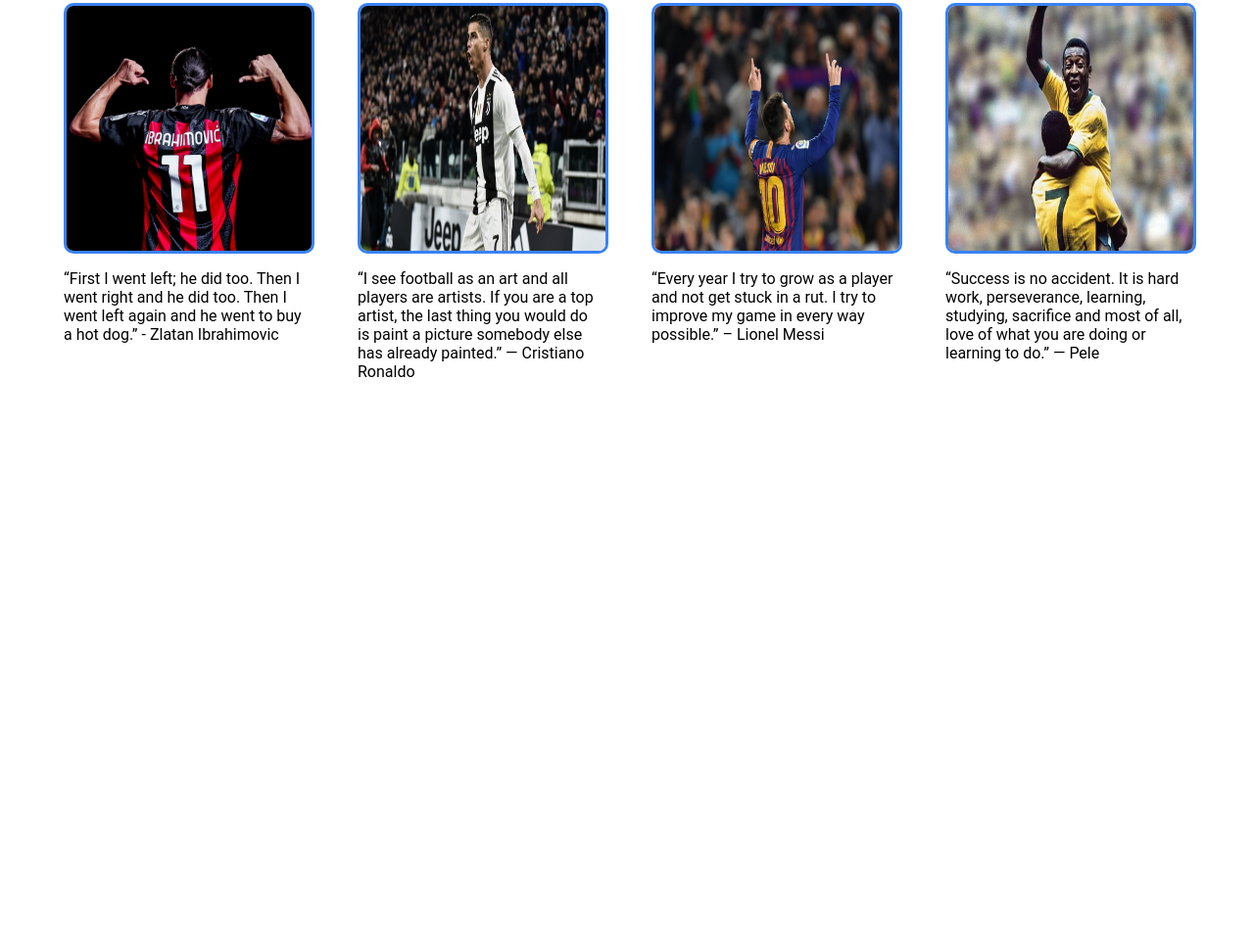
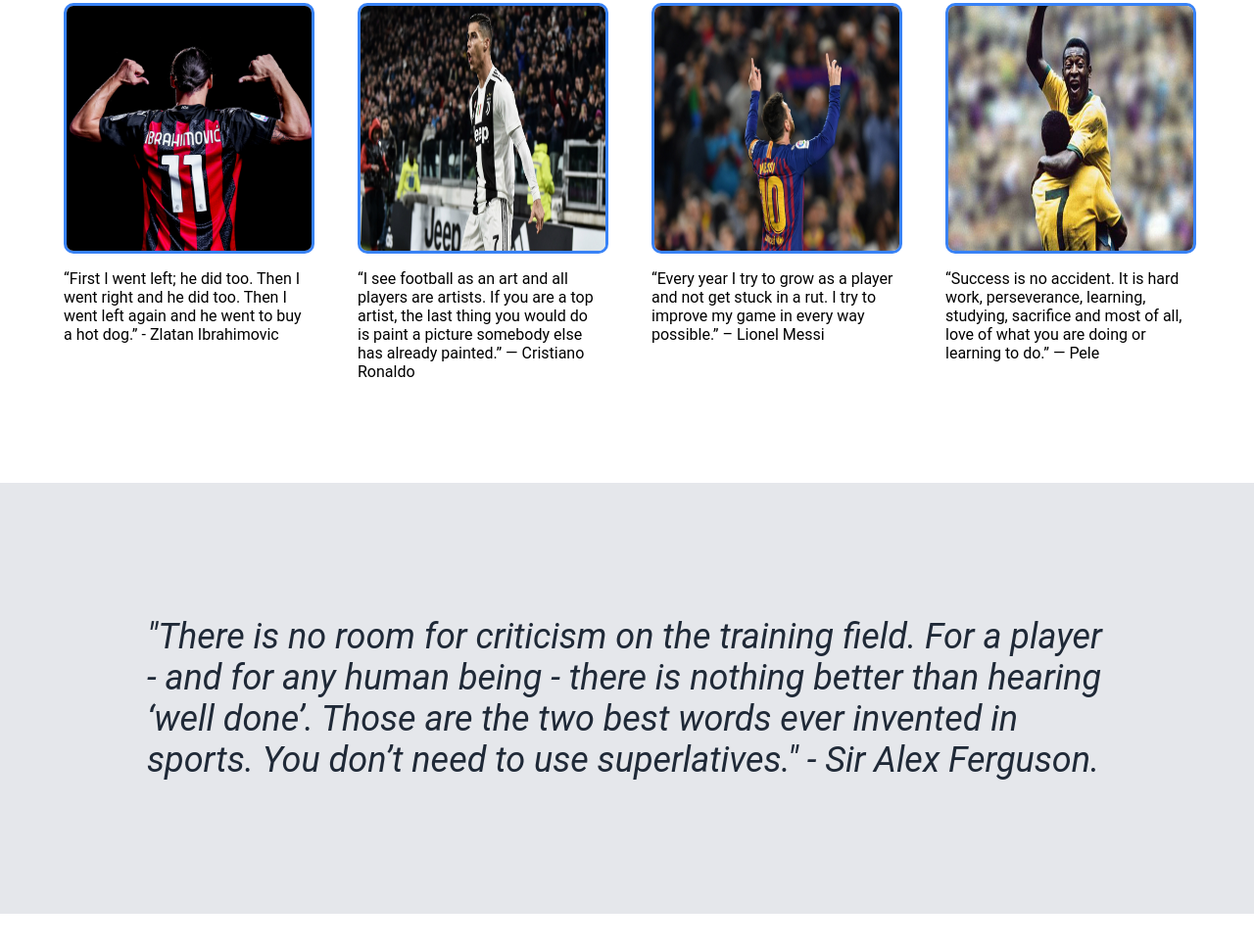
Before and after one commit to Jordan8wayman/Landing-page, a plain HTML site: page index.html in a window 1280 px wide. Shown: the part 675-1646 px from the top of the page at 98% size. Before the commit the page ends 1064 px from the top, so only its background shows below. Drawn offline with Linux system fonts and the light colour scheme; a web font is replaced by a local one.

Commit message:
CREATE QUOTE SECTION
created the quote section and made mild styling changes

```diff
--- a/index.html
+++ b/index.html
@@ -58,6 +58,9 @@
                 </div>
             </div>
 
+            <div class="quote">
+                <p class="inspirational">"There is no room for criticism on the training field. For a player - and for any human being - there is nothing better than hearing ‘well done’. Those are the two best words ever invented in sports. You don’t need to use superlatives." - Sir Alex Ferguson.</p>
+            </div>
     </div>
 </body>
 </html>
--- a/style.css
+++ b/style.css
@@ -131,3 +131,25 @@ h2 {
     width: 250px;
     height: 250px;
 }
+
+.info {
+    margin-bottom: 200px;
+}
+
+/* this is the quote section */
+
+.inspirational {
+    font-size: 36px;
+    font-style: italic;
+    color: #1F2937;
+    margin-left: 50px;
+    margin-right: 50px;
+    display: flex;
+    flex-wrap: wrap;
+}
+
+.quote {
+    background-color: #E5E7EB;
+    padding: 100px;
+    margin-bottom: 100px;
+}
```
